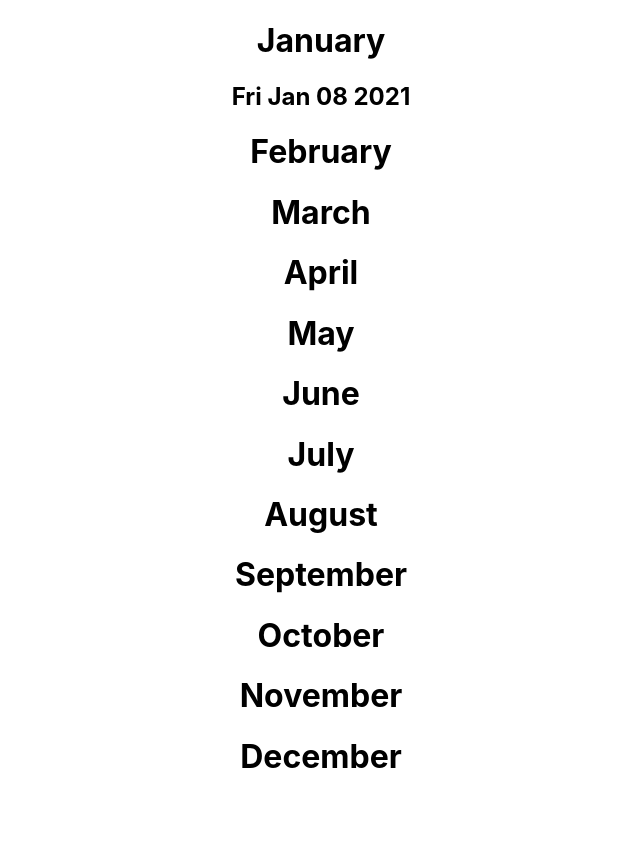
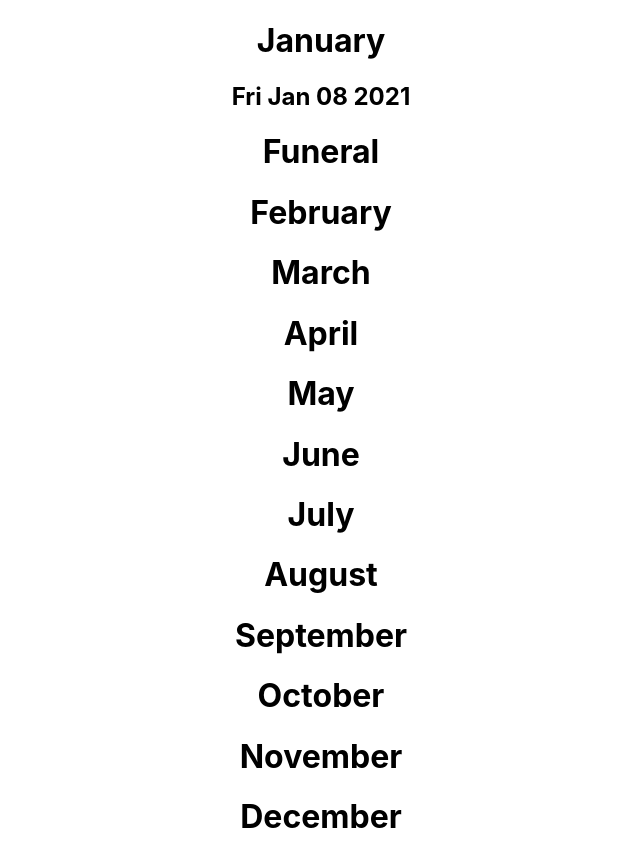
Before and after one commit to RaccoonHowell/Schedule, a React (Create React App) app: page / in a window 1280 px wide. Shown: the whole page, without its empty margins (319-959 px from the left). Before the commit the page ends 800 px from the top, so only its background shows below. Built offline with nearby package versions, Linux system fonts and the light colour scheme.

Commit message:
added new event component

```diff
--- a/src/App.tsx
+++ b/src/App.tsx
@@ -2,6 +2,7 @@ import React from 'react';
 import './App.css';
 import Header from './components/header';
 import DateHeader from './components/dateHeader';
+import Event from './components/event';
 
 function App() {
   const date1: Date = new Date(2021, 0, 8);
@@ -9,6 +10,7 @@ function App() {
     <div className="App">
       <Header month='January' />
       <DateHeader date={ date1 } />
+      <Event event='Funeral' />
       <Header month='February' />
       <Header month='March' />
       <Header month='April' />
--- /dev/null
+++ b/src/components/event.tsx
@@ -0,0 +1,11 @@
+import React from 'react';
+
+interface EventProps { event: string }
+
+const Event = ({event}: EventProps) => {
+    return (
+        <h1>{ event }</h1>
+    )
+}
+
+export default Event;
```
Also changed, not shown: 1 other file (tests, documents, lock files or other folders).
